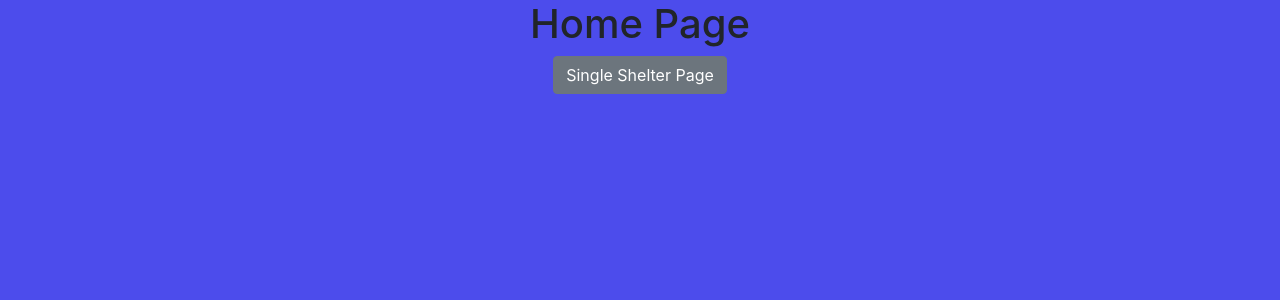
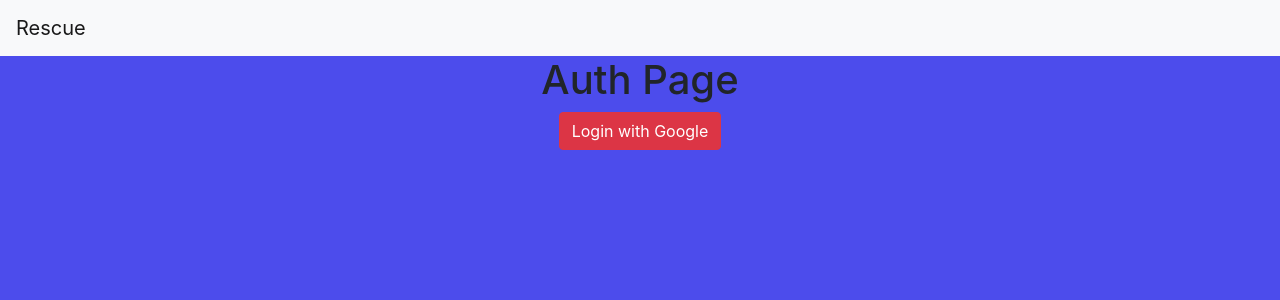
Before and after one commit to jbkey2015/animal-rescue, a React (Create React App) app: page /auth in a window 1280 px wide. Before the commit this address led to /. Shown: the top 300 px of the page. Built offline with nearby package versions, Linux system fonts and the light colour scheme; no server answers.

Commit message:
auth works

```diff
--- a/src/App/App.js
+++ b/src/App/App.js
@@ -2,8 +2,12 @@ import React from 'react';
 import {
   BrowserRouter as Router, Route, Redirect, Switch,
 } from 'react-router-dom';
+import firebase from 'firebase/app';
+import 'firebase/auth';
 import './App.scss';
+import firebaseConnection from '../helpers/data/connection';
 
+import MyNavbar from '../components/shared/MyNavbar/MyNavbar';
 import Home from '../components/pages/Home/Home';
 import Auth from '../components/pages/Auth/Auth';
 import SingleShelter from '../components/pages/SingleShelter/SingleShelter';
@@ -18,10 +22,26 @@ const PrivateRoute = ({ component: Component, authed, ...rest }) => {
   return <Route {...rest} render={(props) => routeChecker(props)} />;
 };
 
+firebaseConnection();
+
 
 class App extends React.Component {
   state = {
-    authed: true,
+    authed: false,
+  }
+
+  componentDidMount() {
+    this.removeListener = firebase.auth().onAuthStateChanged((user) => {
+      if (user) {
+        this.setState({ authed: true });
+      } else {
+        this.setState({ authed: false });
+      }
+    });
+  }
+
+  componentWillUnmount() {
+    this.removeListener();
   }
 
   render() {
@@ -29,6 +49,7 @@ class App extends React.Component {
     return (
       <div className="App">
         <Router>
+          <MyNavbar authed={authed}/>
           <Switch>
             <PrivateRoute path="/" exact component={Home} authed={authed}/>
             <PublicRoute path="/auth" exact component={Auth} authed={authed}/>
--- a/src/components/pages/Auth/Auth.js
+++ b/src/components/pages/Auth/Auth.js
@@ -1,12 +1,21 @@
 import React from 'react';
+import firebase from 'firebase/app';
+import 'firebase/auth';
 
 import './Auth.scss';
 
 class Auth extends React.Component {
+  loginClickEvent = (e) => {
+    e.preventDefault();
+    const provider = new firebase.auth.GoogleAuthProvider();
+    firebase.auth().signInWithPopup(provider);
+  }
+
   render() {
     return (
       <div className="Auth">
         <h1>Auth Page</h1>
+        <button className="btn btn-danger" onClick={this.loginClickEvent}>Login with Google</button>
       </div>
     );
   }
--- /dev/null
+++ b/src/components/shared/MyNavbar/MyNavbar.js
@@ -0,0 +1,39 @@
+/* eslint-disable max-len */
+import React from 'react';
+import PropTypes from 'prop-types';
+import firebase from 'firebase/app';
+import 'firebase/auth';
+
+class MyNavbar extends React.Component {
+  static propTypes = {
+    authed: PropTypes.bool,
+  }
+
+  logMeOut = (e) => {
+    e.preventDefault();
+    firebase.auth().signOut();
+  }
+
+  render() {
+    const { authed } = this.props;
+
+    return (
+      <div className="MyNavbar">
+        <nav className="navbar navbar-expand-lg navbar-light bg-light">
+          <a className="navbar-brand" href="/">Rescue</a>
+          <button className="navbar-toggler" type="button" data-toggle="collapse" data-target="#navbarSupportedContent" aria-controls="navbarSupportedContent" aria-expanded="false" aria-label="Toggle navigation">
+            <span className="navbar-toggler-icon"></span>
+          </button>
+          <div className="collapse navbar-collapse" id="navbarSupportedContent">
+            <ul className="navbar-nav mr-auto mt-2 mt-lg-0"></ul>
+            <div className="my-2 mt-lg-0">
+              {authed && (<button className="nav-links btn btn-danger" onClick={this.logMeOut}>Logout</button>)}
+            </div>
+          </div>
+        </nav>
+      </div>
+    );
+  }
+}
+
+export default MyNavbar;
--- /dev/null
+++ b/src/components/shared/MyNavbar/MyNavbar.scss
@@ -0,0 +1,3 @@
+.MyNavbar {
+  display: block;
+}
--- /dev/null
+++ b/src/helpers/data/connection.js
@@ -0,0 +1,10 @@
+import firebase from 'firebase/app';
+import apiKeys from '../apiKeys.json';
+
+const firebaseApp = () => {
+  if (!firebase.apps.length) {
+    firebase.initializeApp(apiKeys.firebaseKeys);
+  }
+};
+
+export default firebaseApp;
```
